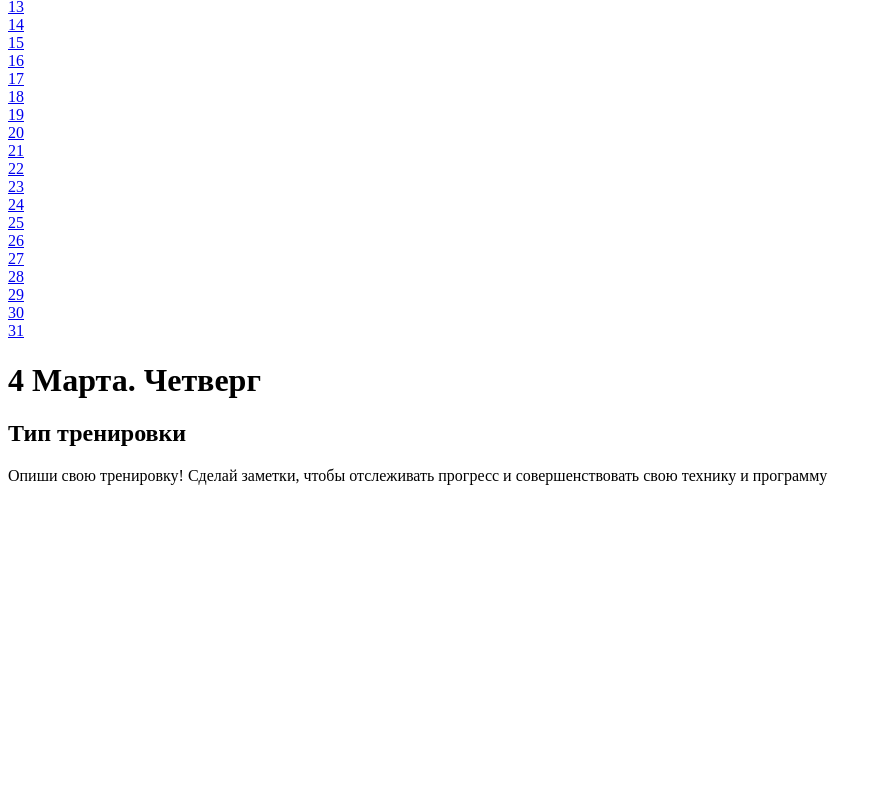
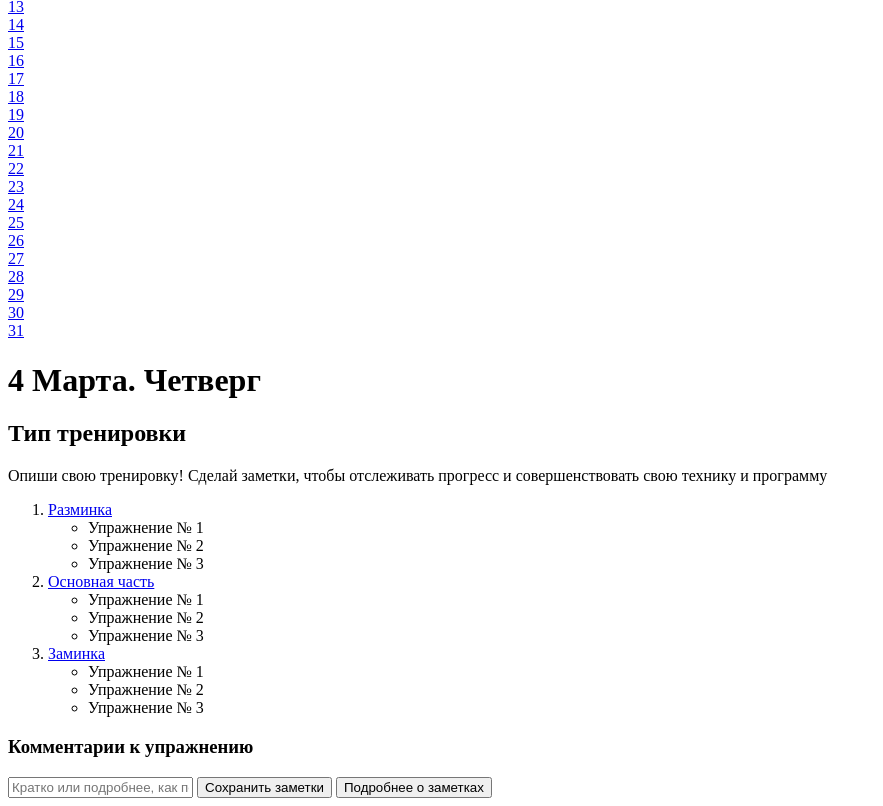
Before and after one commit to Programm-forse/training-journal, a website: page index.html in a window 1280 px wide. Shown: the part 2070-2876 px from the top of the page, without its empty margins (0-883 px from the left). Before the commit the page ends 2571 px from the top, so only its background shows below. Drawn offline with Linux system fonts and the light colour scheme.

Commit message:
end file index.html

```diff
--- a/index.html
+++ b/index.html
@@ -155,8 +155,39 @@
         <p class="description-training">Опиши свою тренировку! Сделай заметки, чтобы отслеживать
           прогресс и совершенствовать свою технику и программу</p>
         <section class="program-of-training">
-          <div class="list-of-exercises"></div>
-          <div class="commetns-for-training"></div>
+          <div class="list-of-exercises">
+            <ol>
+              <li><a class="type-exercise" href="#">Разминка</a>
+                <ul>
+                  <li>Упражнение № 1</li>
+                  <li>Упражнение № 2</li>
+                  <li>Упражнение № 3</li>
+                </ul>
+              </li>
+              <li><a href="#" class="type-exercise">Основная часть</a>
+                <ul>
+                  <li>Упражнение № 1</li>
+                  <li>Упражнение № 2</li>
+                  <li>Упражнение № 3</li>
+                </ul>
+              </li>
+              <li><a href="#" class="type-exercise">Заминка</a>
+                <ul>
+                  <li>Упражнение № 1</li>
+                  <li>Упражнение № 2</li>
+                  <li>Упражнение № 3</li>
+                </ul>
+              </li>
+            </ol>
+          </div>
+          <div class="commetns-for-training">
+            <h3>Комментарии к упражнению</h3>
+            <label for="">
+              <input type="text" placeholder="Кратко или подробнее, как по кайфу">
+            </label>
+            <button type="submit" class="submit-comments">Сохранить заметки</button>
+            <button type="submit" class="submit-comments">Подробнее о заметках</button>
+          </div>
         </section>
       </div>
     </main>
```
